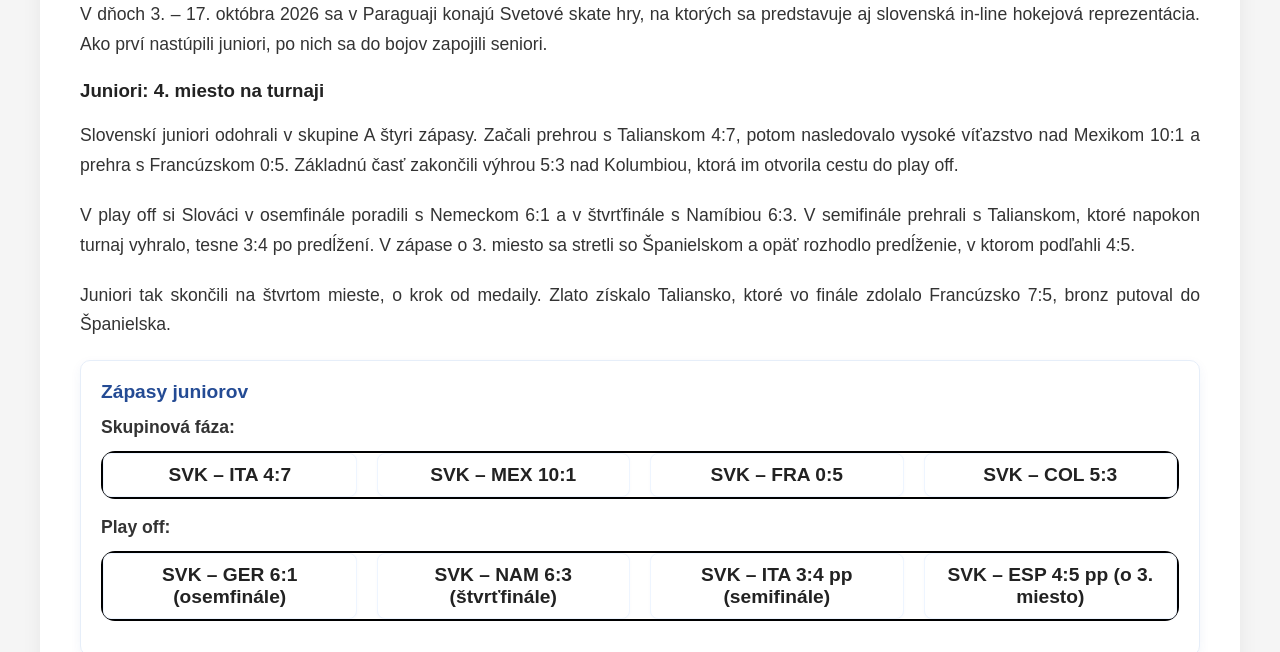
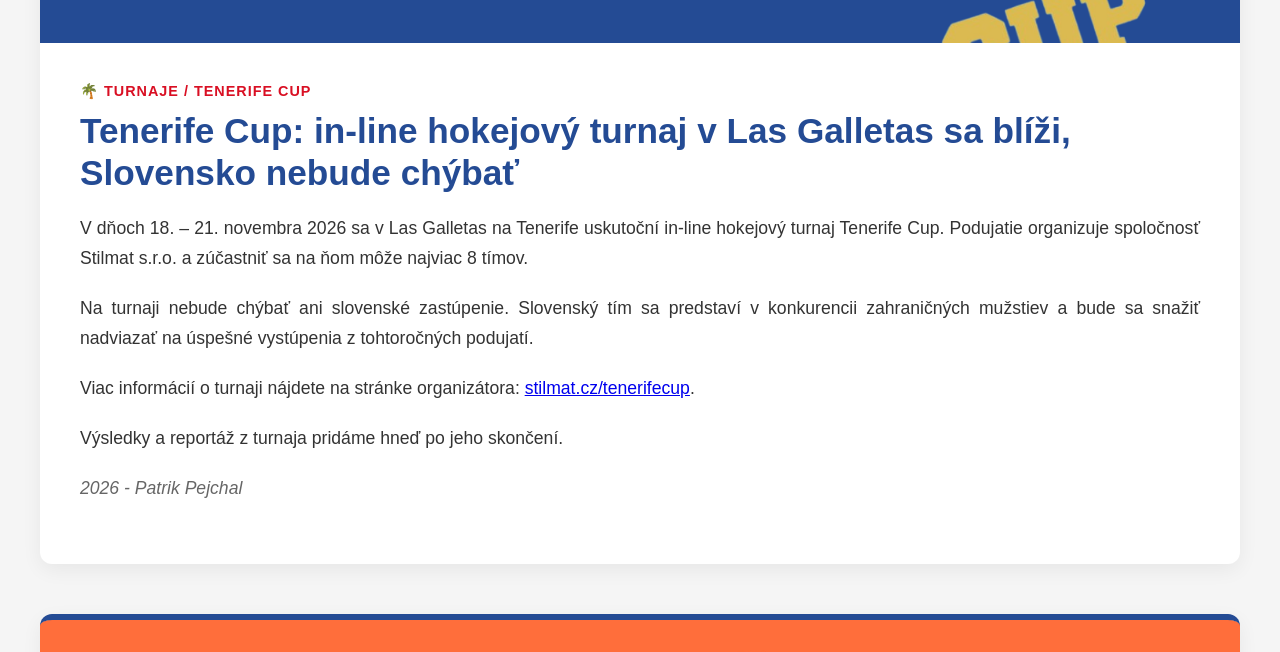
Before and after one commit to Lucifer21sk/sailh, a plain HTML site: page news.html in a window 1280 px wide. Shown: the part 605-1257 px from the top of the page. Drawn offline with Linux system fonts and the light colour scheme.

Commit message:
added news

```diff
--- a/news.html
+++ b/news.html
@@ -333,6 +333,36 @@
     </header>
 
     <div class="news-page-container">
+
+    <!-- ======================================================== -->
+    <!-- ČLÁNOK 0: TENERIFE CUP (ČERVENÝ AKCENT)                  -->
+    <!-- ======================================================== -->
+    <article class="hero-article">
+        <div class="hero-banner-placeholder">
+            <img src="tenerifeCup.png" alt="Tenerife Cup">
+        </div>
+
+
+        <div class="hero-content">
+            <div class="article-meta">🌴 Turnaje / Tenerife Cup</div>
+
+            <h2 class="article-title">Tenerife Cup: in-line hokejový turnaj v Las Galletas sa blíži, Slovensko nebude chýbať</h2>
+
+            <div class="article-text">
+                <p>V dňoch 18. – 21. novembra 2026 sa v Las Galletas na Tenerife uskutoční in-line hokejový turnaj Tenerife Cup. Podujatie organizuje spoločnosť Stilmat s.r.o. a zúčastniť sa na ňom môže najviac 8 tímov.</p>
+
+                <p>Na turnaji nebude chýbať ani slovenské zastúpenie. Slovenský tím sa predstaví v konkurencii zahraničných mužstiev a bude sa snažiť nadviazať na úspešné vystúpenia z tohtoročných podujatí.</p>
+
+                <p>Viac informácií o turnaji nájdete na stránke organizátora:
+                    <a href="https://stilmat.cz/tenerifecup" target="_blank" rel="noopener">stilmat.cz/tenerifecup</a>.
+                </p>
+
+                <p>Výsledky a reportáž z turnaja pridáme hneď po jeho skončení.</p>
+
+                <p style="font-style: italic; color: #666;">2026 - Patrik Pejchal</p>
+            </div>
+        </div>
+    </article>
 
     <!-- ======================================================== -->
     <!-- ČLÁNOK 1: SVETOVÉ SKATE HRY 2026 (MODRÝ AKCENT)          -->
```
Also changed, not shown: tenerifeCup.png (added).
